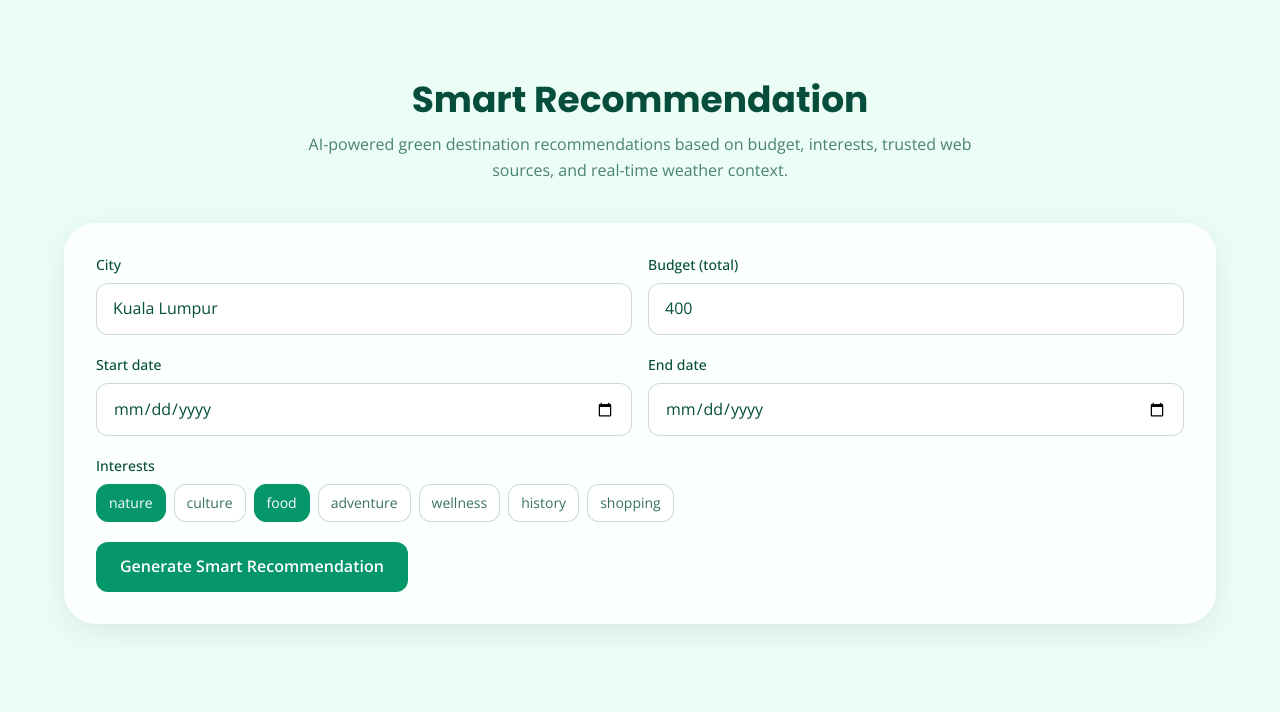
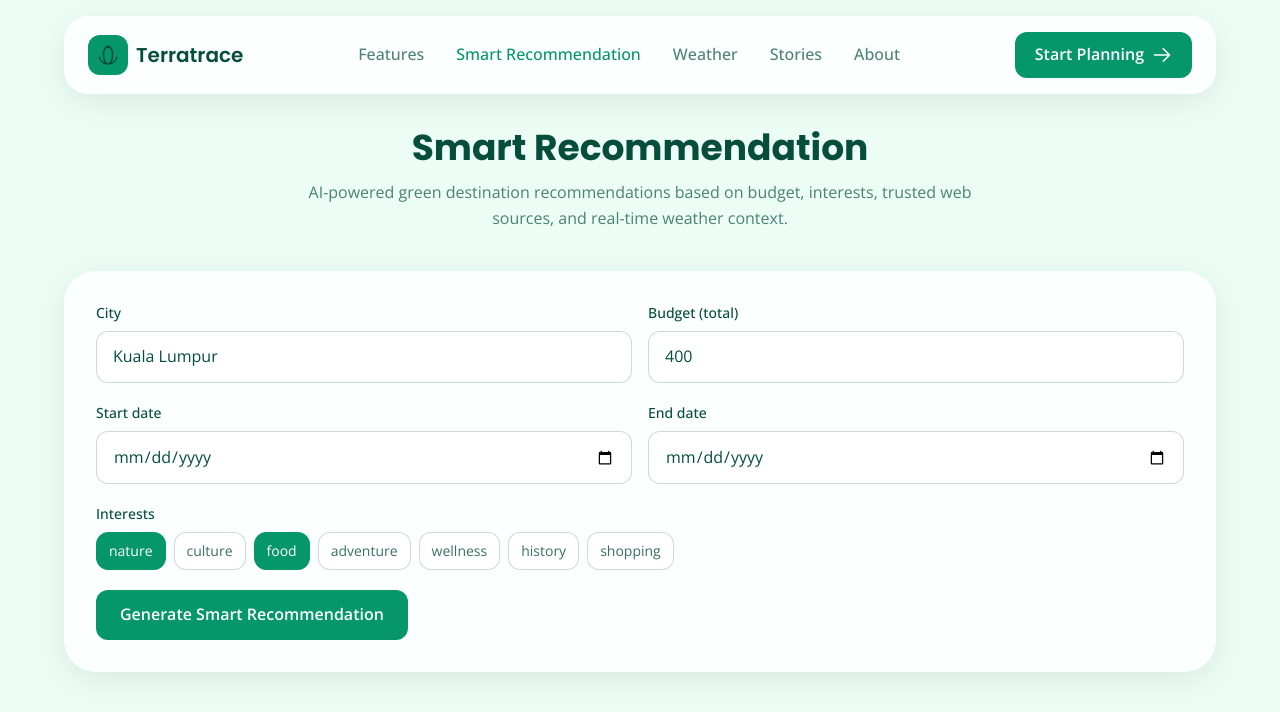
Before and after one commit to Heng-Yi-Kang/Terratrace, a Next.js app in the folder frontend/: page /smart-recommendation in a window 1280 px wide. Shown: the top 712 px of the page. Built offline with nearby package versions, Linux system fonts and the light colour scheme.

Commit message:
feat: add consistent top navigation to smart recommendation page

```diff
--- a/frontend/src/components/smart-recommendation-section.tsx
+++ b/frontend/src/components/smart-recommendation-section.tsx
@@ -1,5 +1,6 @@
 'use client'
 
+import Link from 'next/link'
 import { FormEvent, useMemo, useState } from 'react'
 
 type Interest = 'nature' | 'culture' | 'food' | 'adventure' | 'wellness' | 'history' | 'shopping'
@@ -61,6 +62,44 @@ const interestsCatalog: Interest[] = [
   'history',
   'shopping',
 ]
+
+const LeafIcon = () => (
+  <svg xmlns="http://www.w3.org/2000/svg" fill="none" viewBox="0 0 24 24" strokeWidth={1.5} stroke="currentColor" className="w-6 h-6">
+    <path strokeLinecap="round" strokeLinejoin="round" d="M12 21a9.004 9.004 0 008.716-6.747M12 21a9.004 9.004 0 01-8.716-6.747M12 21c2.485 0 4.5-4.03 4.5-9A9 9 0 0012 3a9 9 0 00-4.5 9c0 4.97 2.015 9 4.5 9z" />
+  </svg>
+)
+
+const ArrowRightIcon = () => (
+  <svg xmlns="http://www.w3.org/2000/svg" fill="none" viewBox="0 0 24 24" strokeWidth={2} stroke="currentColor" className="w-5 h-5">
+    <path strokeLinecap="round" strokeLinejoin="round" d="M13.5 4.5L21 12m0 0l-7.5 7.5M21 12H3" />
+  </svg>
+)
+
+const Navbar = () => (
+  <nav className="fixed top-4 left-4 right-4 z-50">
+    <div className="max-w-6xl mx-auto bg-white/80 backdrop-blur-md rounded-organic shadow-organic">
+      <div className="flex items-center justify-between px-6 py-4">
+        <Link href="/" className="flex items-center gap-2 cursor-pointer group">
+          <div className="w-10 h-10 bg-primary rounded-xl flex items-center justify-center transition-transform duration-200 group-hover:scale-105">
+            <LeafIcon />
+          </div>
+          <span className="font-heading font-semibold text-xl text-text">Terratrace</span>
+        </Link>
+        <div className="hidden md:flex items-center gap-8">
+          <Link href="/#features" className="text-text/70 hover:text-primary transition-colors duration-200 cursor-pointer font-medium">Features</Link>
+          <Link href="/smart-recommendation" className="text-primary transition-colors duration-200 cursor-pointer font-medium">Smart Recommendation</Link>
+          <Link href="/#weather" className="text-text/70 hover:text-primary transition-colors duration-200 cursor-pointer font-medium">Weather</Link>
+          <Link href="/#testimonials" className="text-text/70 hover:text-primary transition-colors duration-200 cursor-pointer font-medium">Stories</Link>
+          <Link href="/#cta" className="text-text/70 hover:text-primary transition-colors duration-200 cursor-pointer font-medium">About</Link>
+        </div>
+        <Link href="/smart-recommendation" className="bg-primary text-white px-5 py-2.5 rounded-xl font-semibold hover:bg-secondary transition-colors duration-200 cursor-pointer flex items-center gap-2">
+          Start Planning
+          <ArrowRightIcon />
+        </Link>
+      </div>
+    </div>
+  </nav>
+)
 
 export default function SmartRecommendationSection() {
   const [city, setCity] = useState('Kuala Lumpur')
@@ -142,7 +181,9 @@ export default function SmartRecommendationSection() {
   }
 
   return (
-    <section className="py-20 px-4">
+    <>
+      <Navbar />
+      <section className="py-20 px-4 pt-32">
       <div className="max-w-6xl mx-auto">
         <div className="text-center mb-10">
           <h1 className="font-heading font-bold text-3xl md:text-4xl text-text mb-3">Smart Recommendation</h1>
@@ -294,5 +335,6 @@ export default function SmartRecommendationSection() {
         </div>
       </div>
     </section>
+    </>
   )
 }
```
